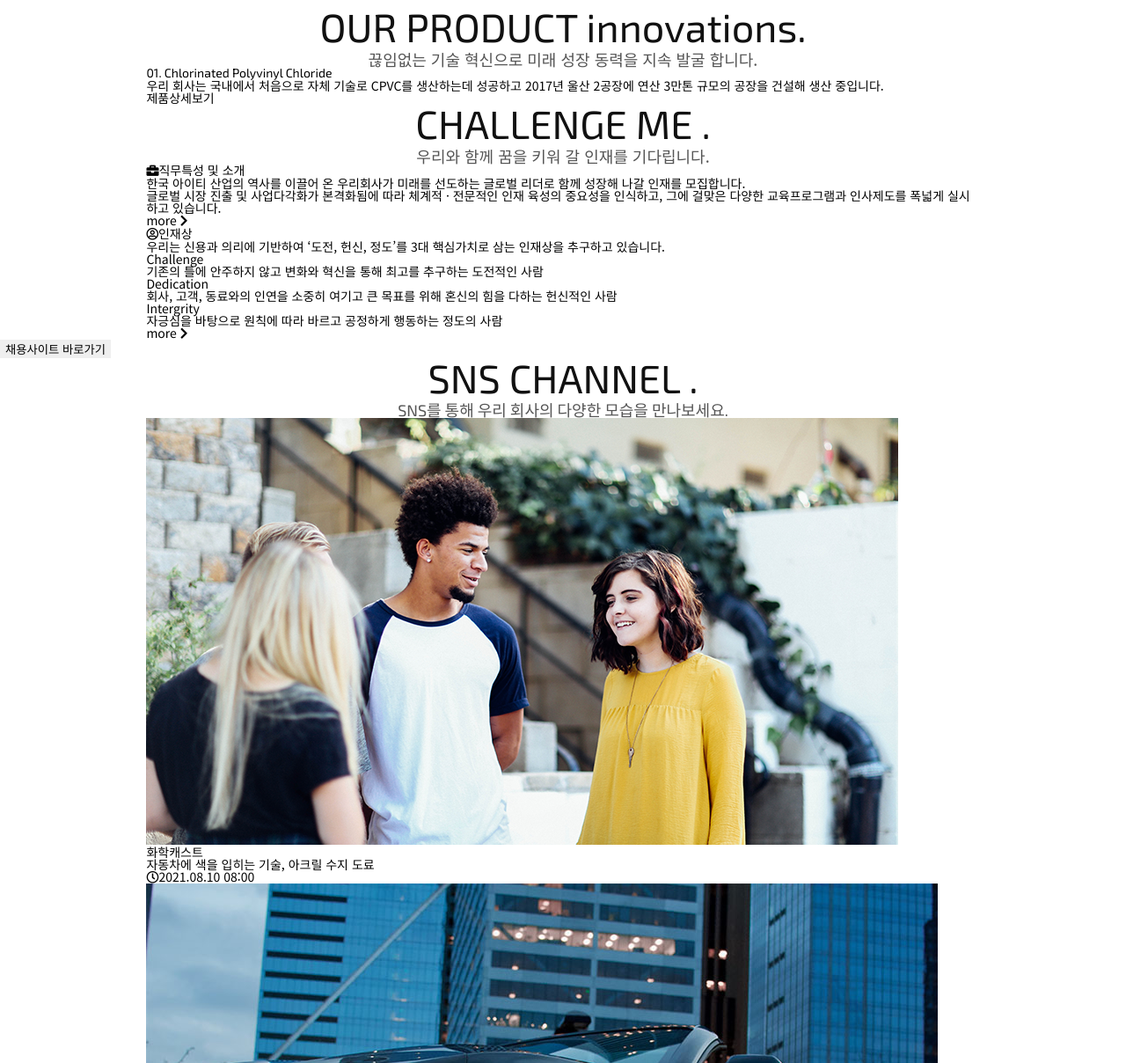
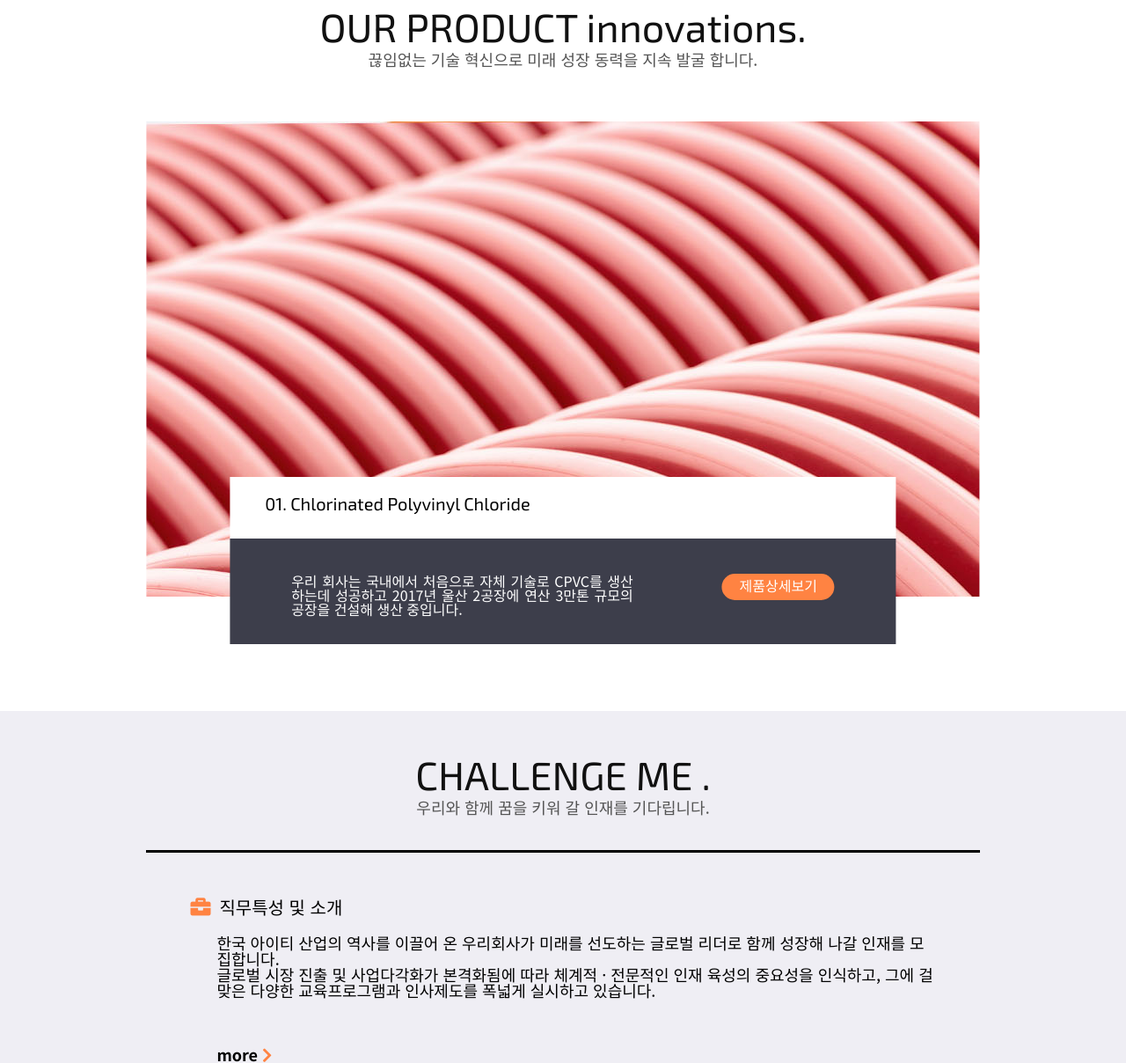
Before and after one commit to junglimit/css-template1, a plain HTML site: page index.html in a window 1280 px wide. Shown: the part 1592-2800 px from the top of the page at 88% size. Drawn offline with nearby package versions, Linux system fonts and the light colour scheme.

Commit message:
# css 완성

```diff
--- a/css/main.css
+++ b/css/main.css
@@ -94,7 +94,7 @@ section.main .main-title {
   /* background: red; */
   color: #fff;
   text-align: center;
-  text-shadow: 2px 2px 10px #123;
+  text-shadow: 2px 2px 10px rgb(5, 10, 15);
 }
 
 section.main .main-title h2 {
@@ -214,3 +214,242 @@ section.about ul.sub-container li .text .more::before {
   left: 0;
   top: -7px;
 }
+
+/* inovation style */
+
+.innovation{
+  /* border: 1px solid #000; */
+  position: relative;
+  height: 800px;
+}
+.innovation .title{
+  position: relative;
+  z-index: 1;
+}
+.innovation .img-box{
+  height: 540px;
+  background: url(../img/product_1.jpg) no-repeat center/cover;
+
+}
+.innovation .img-box .inner{
+  /* border: 2px solid #000; */
+  width: 80%;
+  position: absolute;
+  bottom: -10%;
+  left: 10%;
+}
+.innovation .img-box .inner h3{
+  background: #fff;
+  height: 70px;
+  padding: 20px;
+  padding-left: 40px;
+  font-size: 20px;
+}
+.innovation .img-box .inner .bottom{
+  background: rgb(61, 62, 75);
+  color: #fff;
+  height: 120px;
+  padding: 40px;
+  padding-left: 70px;
+  font-size: 16px;
+}
+.innovation .img-box .inner .bottom p{
+  width: 60%;
+  float: left;
+  text-align:justify
+
+}
+.innovation .img-box .inner .bottom a{
+  float: right;
+  position: absolute;
+  right: 70px;
+  background: #ff8342;
+  height: 30px;
+  padding-top: 5px;
+  padding-left: 20px;
+  padding-right: 20px;
+  border-radius: 30px;
+}
+.innovation .img-box .inner .bottom a:hover{
+    background: rgb(171, 72, 1);
+}
+
+
+/* me style */
+
+.me{
+  background: url(../img/me.jpg);
+  height: 100vh;
+  padding-top: 50px;
+  position: relative;
+}
+.me .title{
+  /* border-bottom: 3px solid #111 ; */
+  padding-bottom: 40px;
+
+}
+.me .sub-container{
+  border-top: 3px solid #000;
+  border-bottom: 3px solid #000;
+  padding: 40px
+}
+.me .sub-container li{
+
+}
+.line{
+  border-bottom: 2px solid #ddd;
+
+  padding-bottom: 30px;
+  margin-bottom: 30px;
+}
+.me .sub-container li h3{
+  font-size: 20px;
+
+}
+.me .sub-container li h3 i{
+  font-size: 23px;
+  color: #ff8342;
+  padding: 10px;
+}
+.me .sub-container li p{
+  font-size: 18px;
+  padding: 10px;
+  padding-left: 40px;
+
+}
+.me .sub-container li .more{
+  font-size: 18px;
+  font-weight: bold;
+  padding-top: 45px;
+  padding-left: 40px;
+  display: block;
+}
+.me .sub-container li .more .fa{
+  color: #ff8342;
+}
+.me .sub-container li .in em{
+  float: left;
+  padding-left: 40px;
+  padding-top: 10px;
+  font-weight: bold;
+  font-size: 18px;
+  width: 136px;
+}
+.me .sub-container li .in p{
+  float: left;
+  position: relative;
+  margin-left: 60px;
+}
+.me .sub-container li .in p::before{
+  content: '';
+  left: 10px;
+  width: 7px;
+  height: 7px;
+  line-height: 30px;
+  background: #ff8342;
+  border-radius: 50%;
+  position: absolute;
+  top: 17px;
+  left: -20px;
+}
+#incruit-btn{
+  font-size: 20px;
+  font-weight: bold;
+  color: #fff;
+  border-radius: 30px;
+  padding: 14px 50px;
+  background: #ff8342;
+  position: absolute;
+  bottom: 50px;
+  left: 45%;
+  cursor: pointer;
+}
+
+/* sns style */
+
+.sns{
+  padding-top: 40px;
+  position: relative;
+}
+.sns .title{
+  padding-bottom: 40px;
+}
+.sns .sub-container{
+  width: 84%;
+}
+.sns .sub-container li{
+ /* border: 4px solid orange; */
+ width: 30%;
+ float: left;
+ height: 500px;
+ margin-right: 40px;
+}
+.sns .sub-container li .img-box{
+  /* padding-right: 10px; */
+  /* border: 2px solid #000; */
+  height: 235px;
+  overflow: hidden;
+}
+.sns .sub-container li .img-box img{
+  width: 100%;
+}
+.sns .sub-container li .bottom{
+  padding: 60px;
+}
+.sns .sub-container li a .bottom .color{
+  font-size: 16px;
+  font-weight: bold;
+  color: #ff8342;
+  padding-bottom: 20px;
+}
+.sns .sub-container li a .bottom p{
+  font-weight: bold;
+  padding-bottom: ;
+}
+.sns .sub-container li a .bottom .time{
+  font-size: 14px;
+  font-weight: normal;
+  color: #ccc;
+  padding-top: 50px;
+
+}
+.sns .sub-container li a .bottom .time .far{
+  padding-right: 10px;
+}
+
+/* footer style */
+footer .inner{
+  border-top: 2px solid #ddd;
+}
+
+footer .inner .ft-logo{
+  float: left;
+}
+footer .inner .address{
+  float: left;
+  width: 30%;
+  height: 158px;
+  text-align: center;
+  margin-top: 70px;
+  margin-left: 20px;
+}
+footer .inner .address li:first-child{
+  font-weight: bold;
+}
+footer .inner .address li:last-child{
+  color: #ccc;
+  padding-right: 150px;
+}
+footer .inner .list{
+  width: 40%;
+  float: right;
+  margin-top: 70px;
+  margin-right: 100px;
+}
+footer .inner .list li{
+  float: left;
+  padding-right: 60px;
+}
+footer .inner .list li:last-child{
+  font-weight: bold;
+}
--- a/index.html
+++ b/index.html
@@ -113,7 +113,7 @@
                 <h2 class="en">OUR PRODUCT innovations<span>.</span></h2>
                 <p>끊임없는 기술 혁신으로 미래 성장 동력을 <br class="mo"> 지속 발굴 합니다.</p>
             </div>
-            <div class="sub-container img-box">
+            <div class="sub-container img-box center">
                 <div class="inner">
                     <h3 class="en">01<span>.</span> Chlorinated Polyvinyl Chloride</h3>
                     <div class="bottom clearfix">
@@ -133,7 +133,7 @@
                 <p>우리와 함께 꿈을 키워 갈 인재를 기다립니다.</p>
             </div>
             <ul class="sub-container list">
-                <li>
+                <li class="line">
                     <h3><span><i class="fa fa-briefcase"></i></span>직무특성 및 소개</h3>
                     <p>한국 아이티 산업의 역사를 이끌어 온 우리회사가 미래를 선도하는 글로벌 리더로 함께 성장해 나갈 인재를 모집합니다. <br>
                         글로벌 시장 진출 및 사업다각화가 본격화됨에 따라 체계적 · 전문적인 인재 육성의 중요성을 인식하고, 그에 걸맞은 다양한 교육프로그램과 인사제도를 폭넓게 실시하고 있습니다.
```
Also changed, not shown: css/common.css (line endings or trailing spaces).
